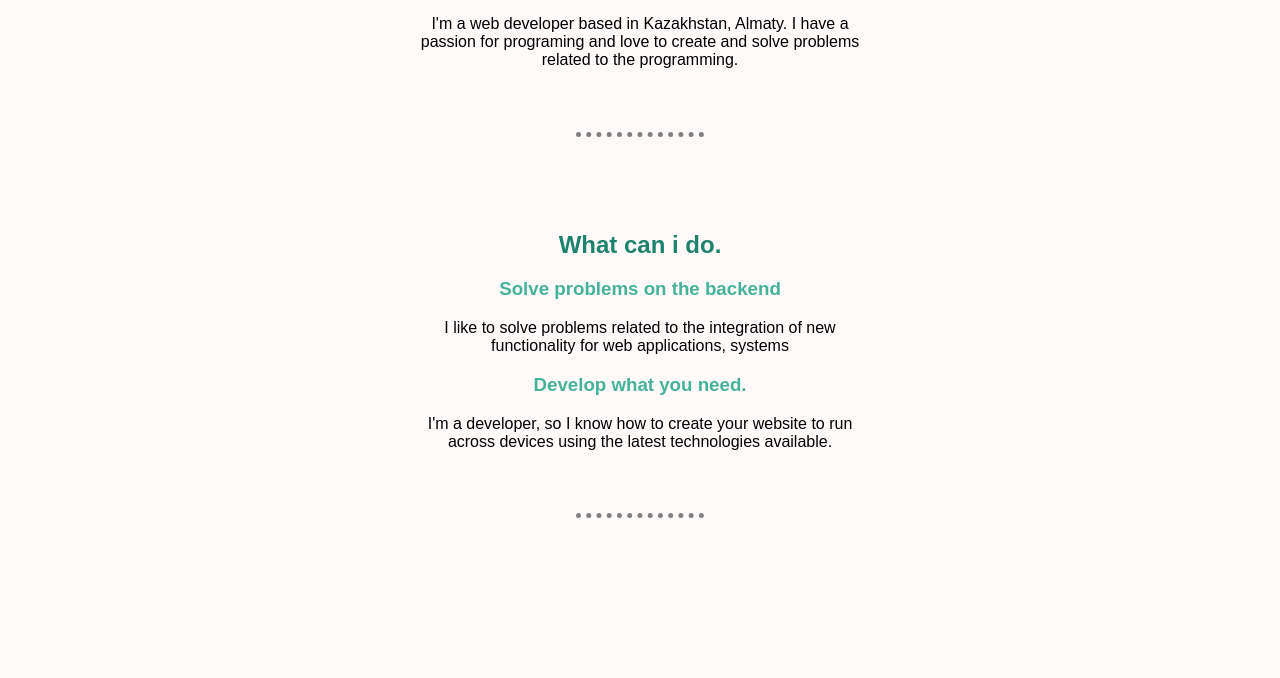
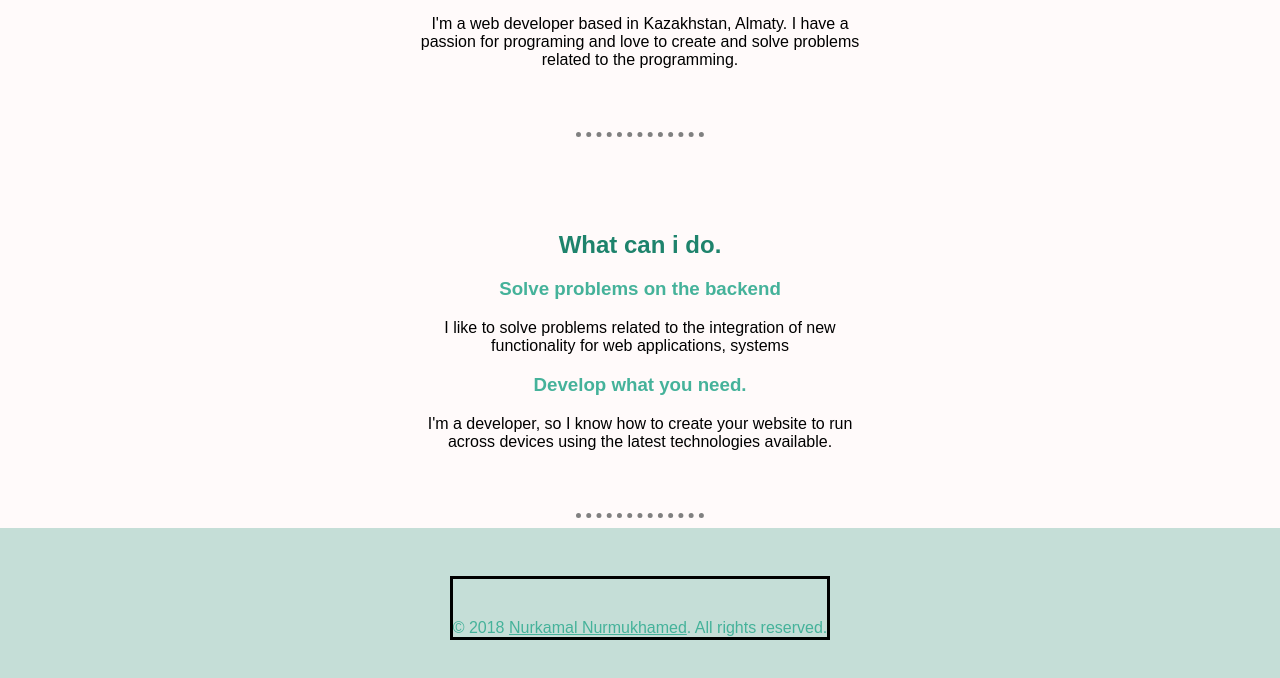
Before and after one commit to NurikN999/WebDevelopment, a plain HTML site: page my-site/index.html in a window 1280 px wide. Shown: the part 692-1370 px from the top of the page. Before the commit the page ends 1220 px from the top, so only its background shows below. Drawn offline with Linux system fonts and the light colour scheme.

Commit message:
footer_started

```diff
--- a/my-site/css/style.css
+++ b/my-site/css/style.css
@@ -118,3 +118,25 @@ hr
     margin: 0 auto;
     max-width: 460px;
 }
+
+
+
+/* footer section */
+footer
+{
+    background-color: #C5DED7;
+    padding: 3em 0;
+}
+footer p, footer a
+{
+    text-align: center;
+    color: #45b29a;
+    font-size: 1em;
+    font-weight: 400;
+    margin: 0;
+    padding: 2.5em 0 0;
+}
+.copyright
+{
+    margin: 0 auto;
+}
--- a/my-site/index.html
+++ b/my-site/index.html
@@ -94,10 +94,15 @@
 
     <hr>
 
-    <div class="footer">
+    <footer>
         <div class="container">
 
+            <div class="copyright" style="border: solid black;">
+                <p>
+                    © 2018 <a href="#">Nurkamal Nurmukhamed</a>. All rights reserved.
+                </p>
+            </div>
         </div>
-    </div>
+    </footer>
 </body>
 </html>
```
